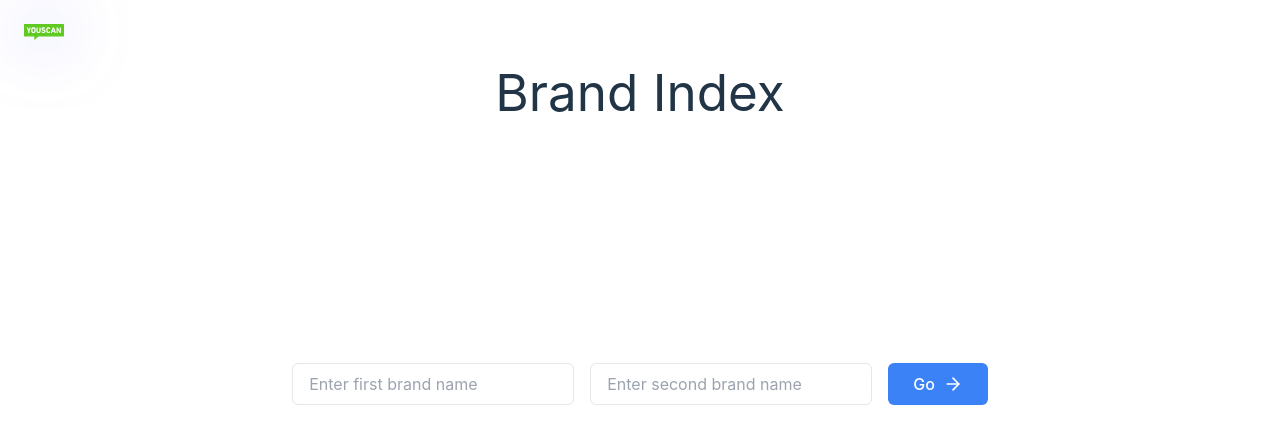
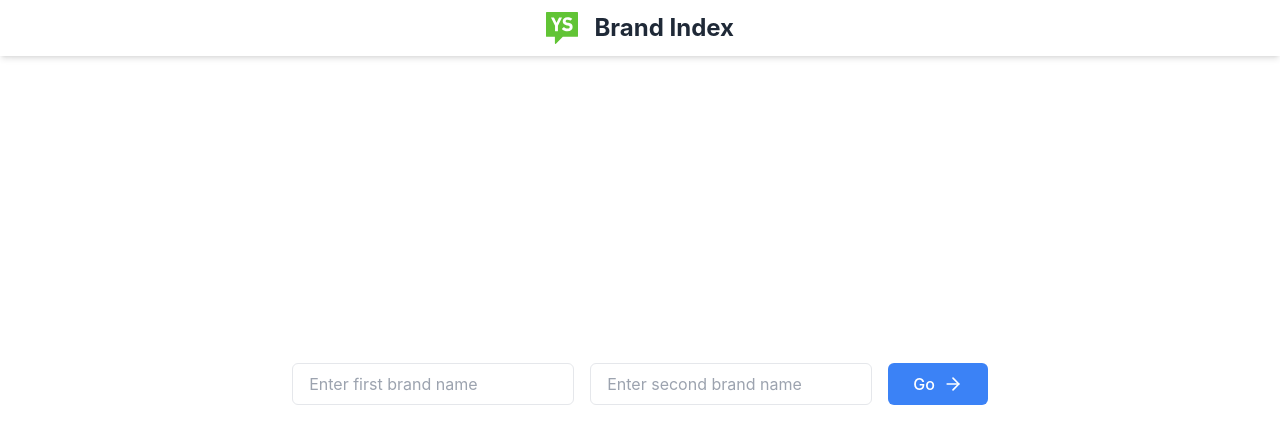
Before and after one commit to yarchiT/brand-index, a React (Vite) app: page / in a window 1280 px wide. Shown: the top 444 px of the page. Built offline with nearby package versions, Linux system fonts and the light colour scheme.

Commit message:
Update header

```diff
--- a/src/Header.css
+++ /dev/null
@@ -1,45 +0,0 @@
-/* src/Header/Header.css */
-.header {
-    position: fixed;
-    top: 0;
-    left: 0;
-    right: 0;
-    width: 100%;
-    background-color: white;
-    text-align: center;
-}
-
-.title {
-    margin-top: 0px;
-    margin-bottom: 0px;
-}
-
-.logo {
-    height: 4em;
-    padding: 1.5em;
-    will-change: filter;
-    transition: filter 300ms;
-}
-
-.logo:hover {
-    filter: drop-shadow(0 0 2em #646cffaa);
-}
-
-.logo.react:hover {
-    filter: drop-shadow(0 0 2em #61dafbaa);
-}
-
-@keyframes logo-spin {
-    from {
-        transform: rotate(0deg);
-    }
-    to {
-        transform: rotate(360deg);
-    }
-}
-
-@media (prefers-reduced-motion: no-preference) {
-    a:nth-of-type(2) .logo {
-        animation: logo-spin infinite 20s linear;
-    }
-}
--- a/src/Header.tsx
+++ b/src/Header.tsx
@@ -1,15 +1,16 @@
-import youScanLogo from './assets/logo.svg'
-import './Header.css'
+import youScanLogo from './assets/favicon.svg';
 
 function Header() {
     return (
-        <div className="header">
-            <a href="https://youscan.io" target="_blank">
-                <img src={youScanLogo} className="logo" alt="Youscan logo" />
-            </a>
-            <h1 className="title">Brand Index</h1>
-        </div>
-    )
+        <header className="fixed top-0 left-0 right-0 bg-white shadow-md z-10">
+            <div className="container mx-auto px-4 py-3 flex justify-center items-center">
+                <a href="https://youscan.io" target="_blank" rel="noopener noreferrer" className="mr-4">
+                    <img src={youScanLogo} className="h-8 w-auto" alt="Youscan logo" />
+                </a>
+                <h1 className="text-2xl font-bold text-gray-800">Brand Index</h1>
+            </div>
+        </header>
+    );
 }
 
-export default Header
+export default Header;
```
Also changed, not shown: src/assets/favicon.svg (added).
